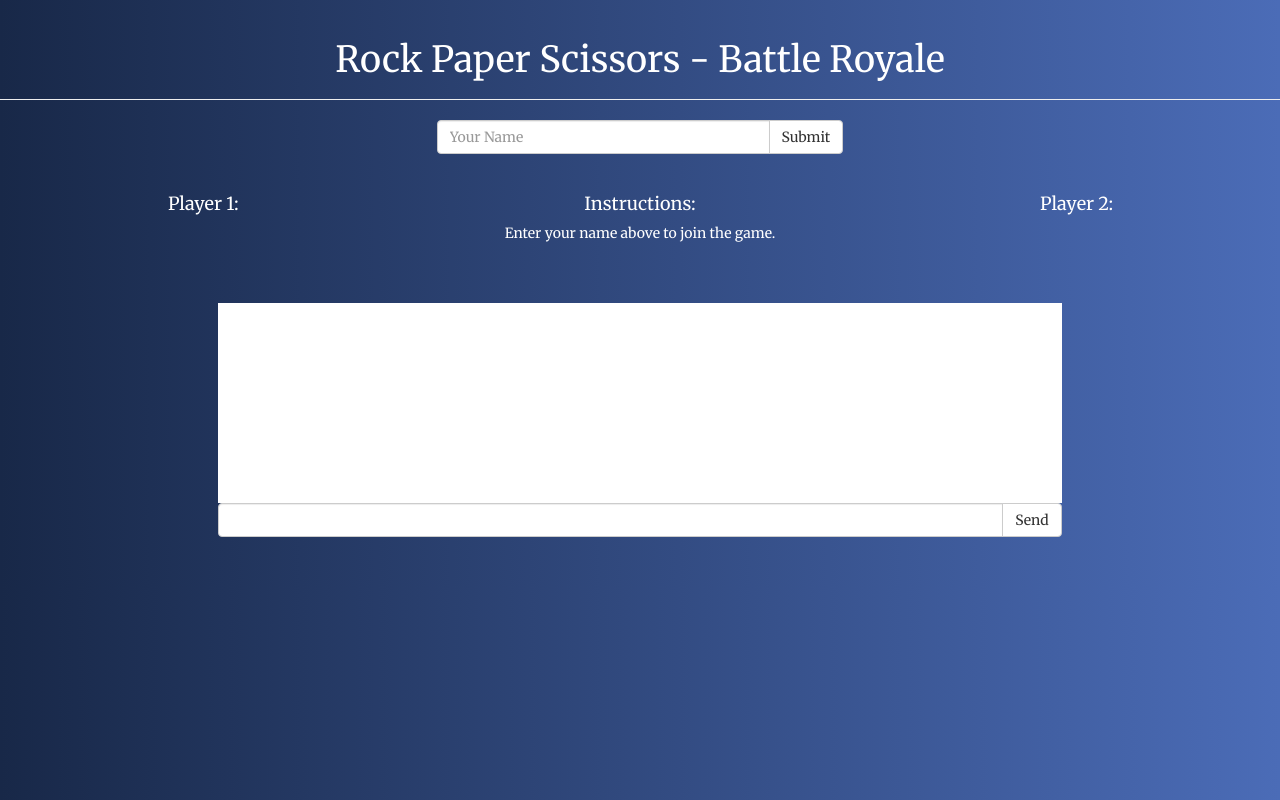
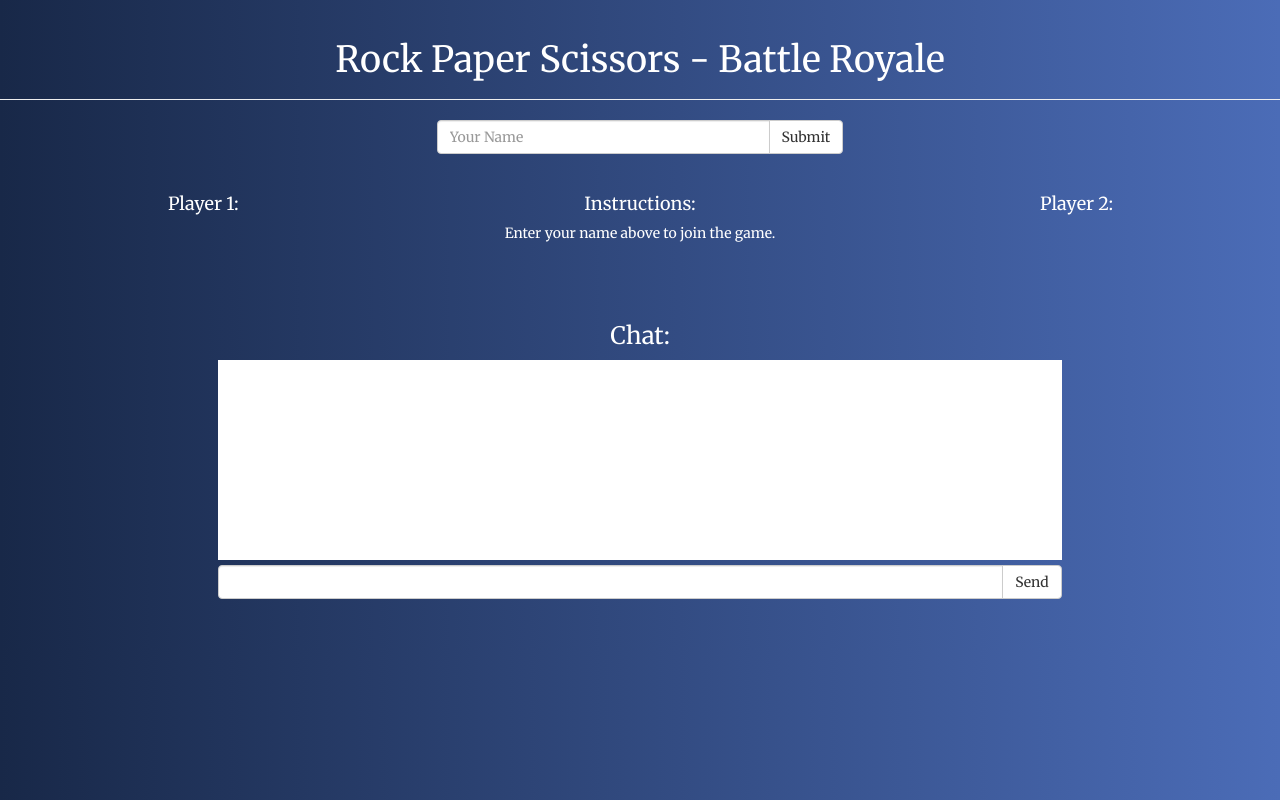
Before and after one commit to lawrencel13110123/rock-paper-scissors, a PHP site: page / in a window 1280 px wide. Run offline with PHP 8.4, Linux system fonts and the light colour scheme; some libraries are stand-ins or nearby versions.

Commit message:
some styling changes

```diff
--- a/assets/css/style.css
+++ b/assets/css/style.css
@@ -11,15 +11,13 @@ body{
 }
 #choice-section{
   margin-top: 20px;
+  display: none;
 }
 .choice{
   display: inline-block;
-  border: 1px solid black;
+  border: 2px solid black;
   margin: 5px;
   color: black;
-}
-#choice-section{
-  display: none;
 }
 #play-again{
   display: none;
@@ -29,9 +27,13 @@ body{
   height: 200px;
   overflow: auto;
   color: black;
+  padding: 10px;
 }
 #chat-row{
   margin-top: 50px;
   margin-bottom: 50px;
   /*display: none;*/
 }
+#input{
+  margin-top: 5px;
+}
--- a/index.html
+++ b/index.html
@@ -66,7 +66,7 @@
 			</div>
 			<div class="choice" id="paper" data-choice="paper">
 				<h4 class="text-center">Paper</h4>
-				<img class="img-responsive choice-img" src="assets/images/paper.ico"/>
+				<img class="img-responsive choice-img" src="assets/images/paper.png"/>
 			</div>
 			<div class="choice" id="scissors" data-choice="scissors">
 				<h4 class="text-center">Scissors</h4>
@@ -79,9 +79,10 @@
 	<div class="row" id="chat-row">
 		<div class="col-xs-2"></div>
 		<div class="col-xs-8">
+			<h3 class="text-center">Chat: </h3>
 			<div id="chat-window">
 			</div>
-			<div id="custom-name-input">
+			<div id="input">
 				<div class="input-group col-xs-12">
 					<input id="chat" type="text" class="form-control"/>
 					<span class="input-group-btn">
```
Also changed, not shown: assets/images/paper.ico (deleted), assets/images/paper.png (added), assets/images/rock.png, assets/images/scissors.png.
